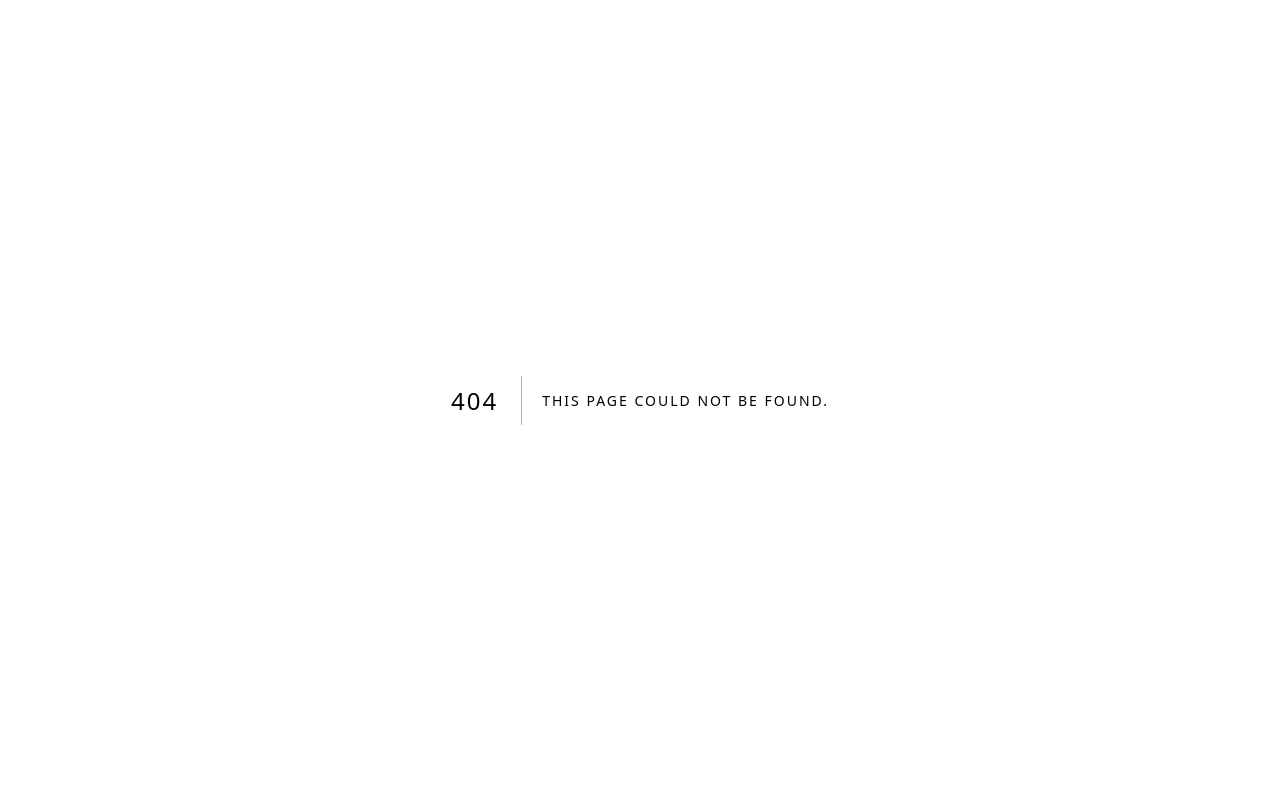
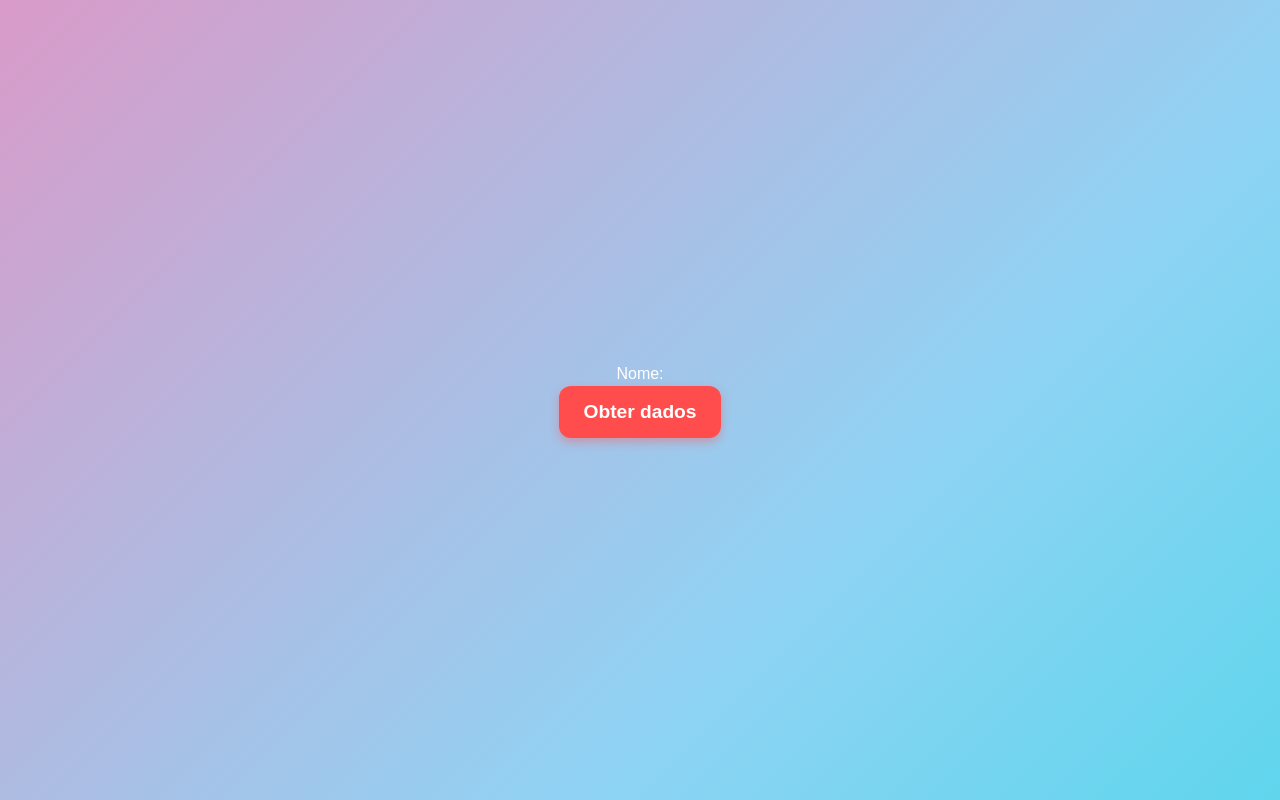
Before and after one commit to juancoutinhoflooxmongagua/Register-App, a Next.js app: page /integration in a window 1280 px wide. Before the commit this address had no page. Built offline with nearby package versions, Linux system fonts and the light colour scheme.

Commit message:
feat: finish integration with api

```diff
--- a/src/pages/index.jsx
+++ b/src/pages/index.jsx
@@ -13,6 +13,7 @@ export default function Index() {
                 <Navigator destino="/navegacao" />
                 <br></br>
                 <Navigator destino="state"/>
+                <Navigator destino="integration"/>
             </div>
         <Layout>
 
--- /dev/null
+++ b/src/pages/integration.jsx
@@ -0,0 +1,20 @@
+import {useState} from "react"
+export default function Integration() {
+    const [client, setClient] = useState({})
+
+    function obterCliente() {
+        fetch('http://localhost:3000/api/clients')
+            .then(resp => resp.json())
+            .then(dados => setClient(dados))
+    }
+
+    return (
+        <div>
+            <ul>
+                <li>Nome: {client.name}</li>
+            </ul>
+
+            <button onClick={obterCliente}>Obter dados</button>
+        </div>
+    )
+}
```
